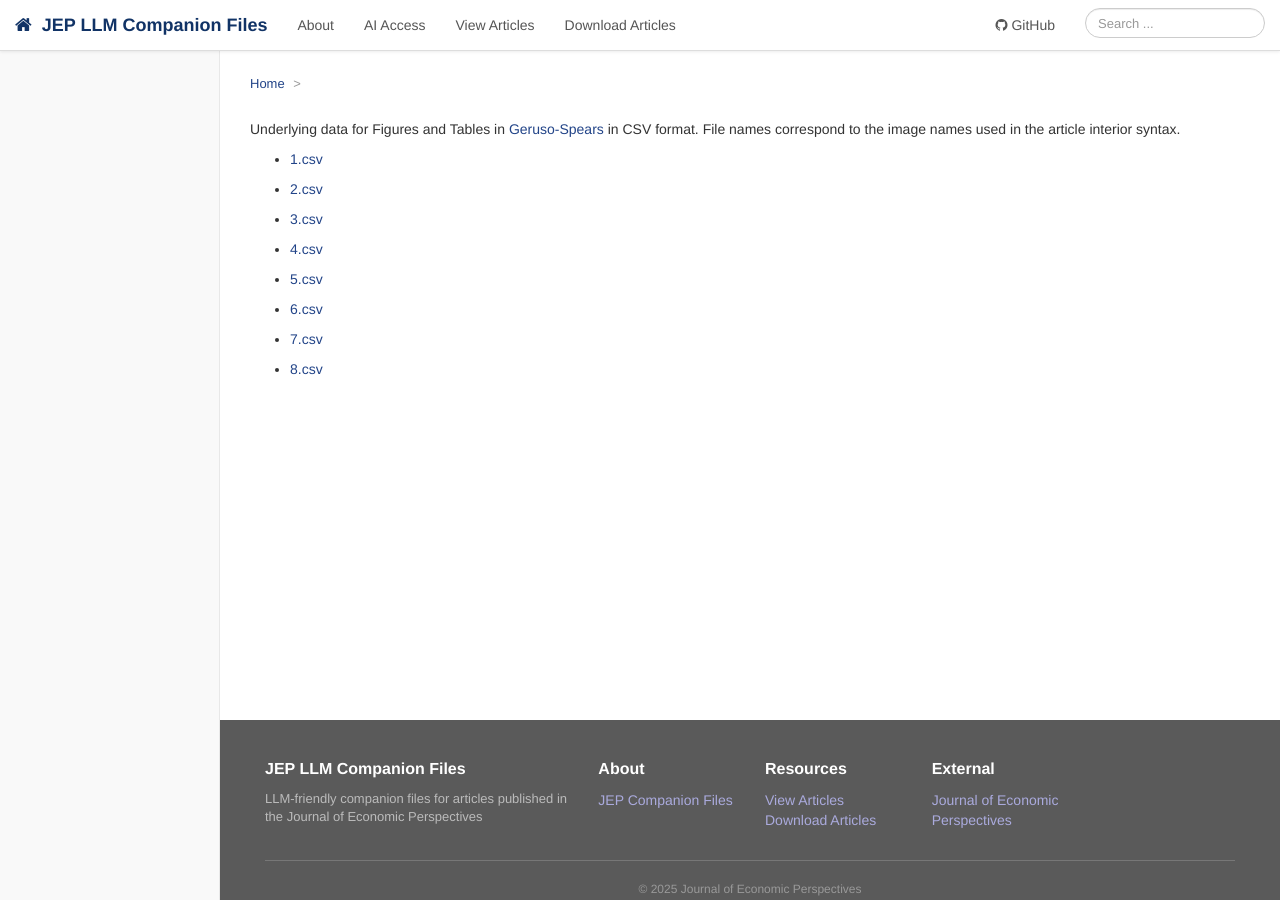
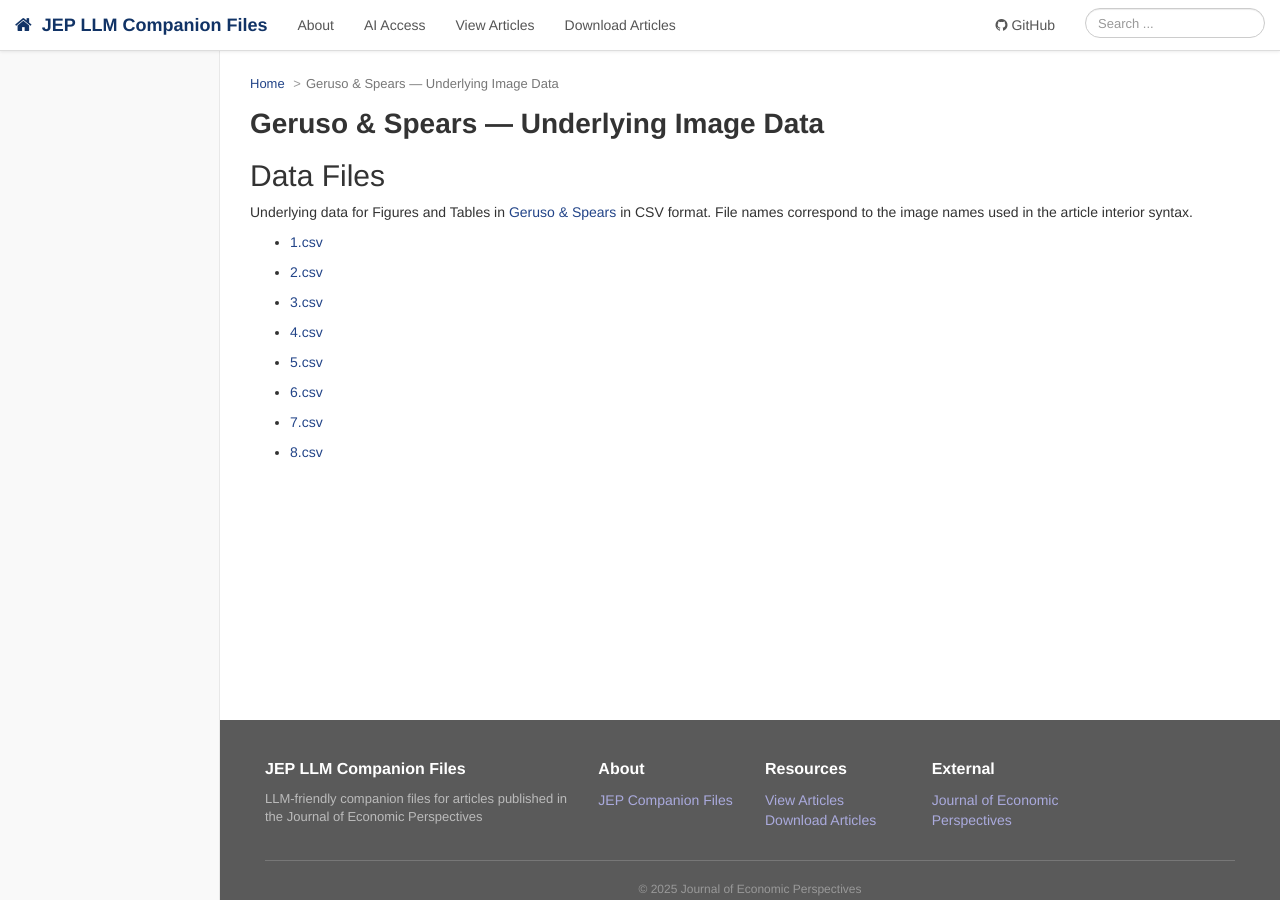
Before and after one commit to liegroup-dartmouth/working-aea-jep, a Jekyll site: the page built from papers/v40n1/geruso-spears/image-data/index.md, in a window 1280 px wide and 900 px high. Built offline with Jekyll 4.4.1, drawn with Linux system fonts in a browser that asks for light colours.

Commit message:
Change the index for geruso image-data

```diff
--- a/papers/v40n1/geruso-spears/image-data/index.md
+++ b/papers/v40n1/geruso-spears/image-data/index.md
@@ -1,7 +1,13 @@
 ---
+layout: default
+title: "Geruso & Spears — Underlying Image Data"
 ---
-Underlying data for Figures and Tables in [Geruso-Spears]({{ site.baseurl }}/papers/v40n1/geruso-spears/paper.xhtml) in CSV format. File names correspond to the image names used in the article interior syntax.
 
-{% for i in (1..8) %}
-- [{{ i }}.csv]({{ site.baseurl }}/papers/v40n1/geruso-spears/image-data/{{ i }}.csv)
+## Data Files
+
+Underlying data for Figures and Tables in [Geruso & Spears]({{ site.baseurl }}/papers/v40n1/geruso-spears/paper.xhtml) in CSV format. File names correspond to the image names used in the article interior syntax.
+
+{% assign data_files = site.static_files | where_exp: "file", "file.path contains '/geruso-spears/image-data/'" | sort: "name" %}
+{% for file in data_files %}
+- [{{ file.name }}]({{ site.baseurl }}{{ file.path }})
 {% endfor %}
```
